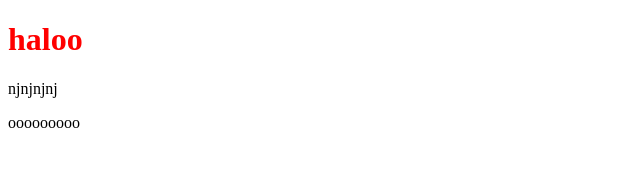
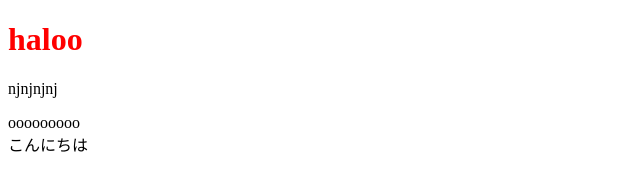
Before and after one commit to teruaki351/testproject, a plain HTML site: page index.html in a window 1280 px wide. Shown: the full height of the page, 0-640 px from the left. Drawn offline with Linux system fonts and the light colour scheme.

Commit message:
box2作成

```diff
--- a/index.html
+++ b/index.html
@@ -10,5 +10,6 @@
     <h1>haloo</h1>
     <p>njnjnjnj</p>
     <div class="box">ooooooooo</div>
+    <div class="box2">こんにちは</div>
 </body>
 </html>
```
